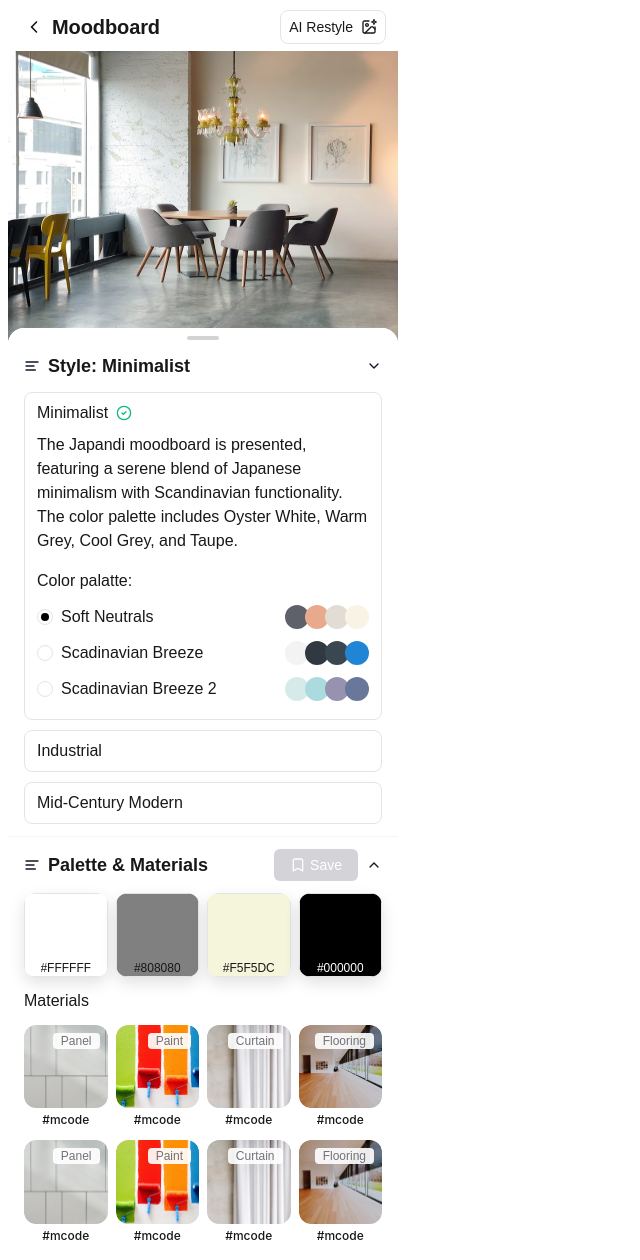
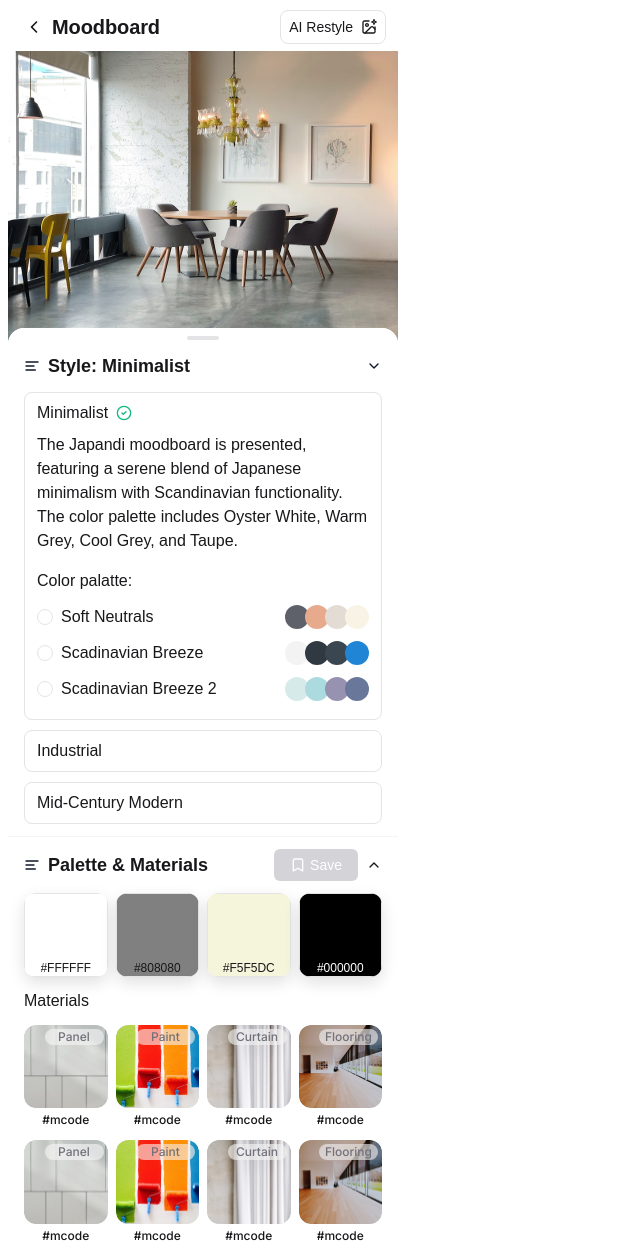
Before and after one commit to clikvn/liem.clik.ai, a plain HTML site: page moodboard/Moodboard.html in a window 1280 px wide. Shown: the part 5-1265 px from the top of the page, without its empty margins (0-640 px from the left). Drawn offline with Linux system fonts and the light colour scheme.

Commit message:
feat: update material type UI with Inter font and correct styling

```diff
--- a/moodboard/Moodboard.html
+++ b/moodboard/Moodboard.html
@@ -6,6 +6,7 @@
     <title>Moodboard</title>
     <link rel="stylesheet" href="style.css">
     <link rel="stylesheet" href="vars.css">
+    <link href="https://fonts.googleapis.com/css2?family=Inter:wght@400;500;600&display=swap" rel="stylesheet">
     <style>
         /* CSS cho trạng thái mở */
         .content5:not(.collapsed),
@@ -205,13 +206,39 @@
         }
         .recommended {
             position: absolute;
-            top: 8px;
-            right: 8px;
-            background: rgba(255, 255, 255, 0.9);
-            padding: 2px 8px;
-            border-radius: 4px;
+            width: 59px;
+            height: 16px;
+            right: 4px;
+            top: 4px;
+            display: flex;
+            flex-direction: row;
+            align-items: center;
+            padding: 0px 8px;
+            gap: 4px;
+            background: linear-gradient(0deg, rgba(87, 87, 87, 0.04), rgba(87, 87, 87, 0.04)), rgba(255, 255, 255, 0.55);
+            background-blend-mode: color-dodge, lighten;
+            backdrop-filter: blur(20px);
+            border-radius: 100px;
+            flex: none;
+            order: 1;
+            flex-grow: 0;
+            z-index: 1;
+        }
+        .material-type {
+            width: 43px;
+            height: 16px;
+            font-family: 'Inter', -apple-system, BlinkMacSystemFont, 'Segoe UI', Roboto, Oxygen, Ubuntu, Cantarell, 'Open Sans', 'Helvetica Neue', sans-serif;
+            font-style: normal;
+            font-weight: 500;
             font-size: 12px;
             line-height: 16px;
+            display: flex;
+            align-items: center;
+            text-align: center;
+            color: #71717A;
+            flex: none;
+            order: 0;
+            flex-grow: 0;
         }
         .selectable.selected {
             border: 2px solid transparent;
@@ -246,6 +273,22 @@
         }
         .button.disabled .bookmark-icon {
             filter: grayscale(1) brightness(1.5);
+        }
+        /* CSS cho divider */
+        .divider {
+            position: sticky;
+            top: 0;
+            z-index: 10;
+            background: #fff;
+            padding: 8px 0;
+            cursor: pointer;
+        }
+        .progress-bar {
+            width: 32px;
+            height: 4px;
+            background: #E4E4E7;
+            border-radius: 2px;
+            margin: 0 auto;
         }
     </style>
 </head>
@@ -666,7 +709,7 @@
         // Add click handler for Minimalist style
         minimalistContent.addEventListener('click', () => toggleStyle('Minimalist'));
 
-        // Radio button selection
+        // Style selection
         document.querySelectorAll('.radio-button').forEach(radio => {
             radio.addEventListener('click', function() {
                 // Remove selected class from all radio buttons in the same list
@@ -676,15 +719,39 @@
                 });
                 // Add selected class to clicked radio button
                 this.classList.add('selected');
+
+                // Get colors from the color circles next to this radio button
+                const colorCircles = this.closest('.item').querySelectorAll('.items > div');
+                const colorItems = document.querySelectorAll('.color-item.selectable');
+
+                // Apply colors to color gallery without selecting them
+                colorCircles.forEach((circle, index) => {
+                    if (index < colorItems.length) {
+                        const color = window.getComputedStyle(circle).backgroundColor;
+                        const colorSwatch = colorItems[index].querySelector('.color-swatch');
+                        const colorCode = colorItems[index].querySelector('.color-code');
+
+                        // Apply color to swatch
+                        colorSwatch.style.backgroundColor = color;
+
+                        // Convert RGB to HEX and update color code
+                        const rgb = color.match(/\d+/g);
+                        if (rgb) {
+                            const hex = '#' + rgb.map(x => {
+                                const hex = parseInt(x).toString(16);
+                                return hex.length === 1 ? '0' + hex : hex;
+                            }).join('').toUpperCase();
+                            colorCode.textContent = hex;
+                        }
+
+                        // Remove selected class if it exists
+                        colorItems[index].classList.remove('selected');
+                    }
+                });
+
+                // Update save button state
+                updateSaveButtonState();
             });
-        });
-
-        // Set initial selected radio button
-        document.querySelectorAll('.list').forEach(list => {
-            const firstRadio = list.querySelector('.radio-button');
-            if (firstRadio) {
-                firstRadio.classList.add('selected');
-            }
         });
 
         // Toggle Palette & Materials section
@@ -729,6 +796,35 @@
         });
         // Gọi khi load trang để set đúng trạng thái ban đầu
         updateSaveButtonState();
+
+        // Style selection
+        document.querySelectorAll('.style-option').forEach(option => {
+            option.addEventListener('click', function() {
+                // Remove selected class from all options
+                document.querySelectorAll('.style-option').forEach(opt => {
+                    opt.classList.remove('selected');
+                });
+                // Add selected class to clicked option
+                this.classList.add('selected');
+
+                // Get colors from the selected style's color circles
+                const colorCircles = this.querySelectorAll('.color-circle');
+                const colorGallery = document.querySelector('.color-gallery');
+                const colorItems = colorGallery.querySelectorAll('.color-item.selectable');
+
+                // Apply colors to color gallery and select corresponding items
+                colorCircles.forEach((circle, index) => {
+                    if (index < colorItems.length) {
+                        const color = circle.style.backgroundColor;
+                        colorItems[index].style.backgroundColor = color;
+                        colorItems[index].classList.add('selected');
+                    }
+                });
+
+                // Update save button state
+                updateSaveButtonState();
+            });
+        });
     });
 </script>
 </body>
```
